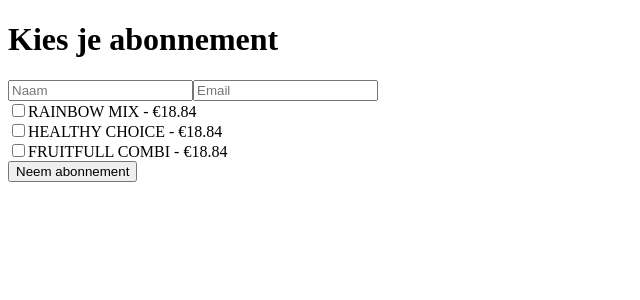
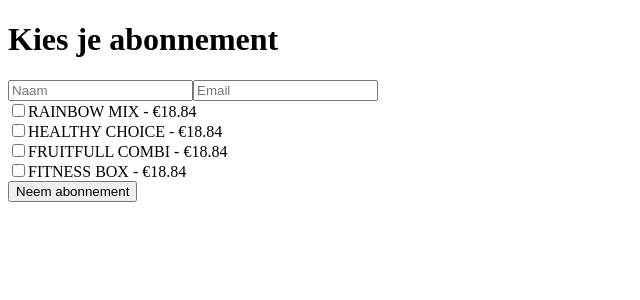
Before and after one commit to Juice24bv/mollie-abbo-app, a Next.js app: page /dashboard in a window 1280 px wide. Shown: the top 300 px of the page, without its empty margins (0-640 px from the left). Built offline with nearby package versions, Linux system fonts and the light colour scheme.

Commit message:
Update dashboard.js

```diff
--- a/pages/dashboard.js
+++ b/pages/dashboard.js
@@ -10,6 +10,7 @@ export default function Dashboard() {
     { id: 'RAINBOW_MIX', name: 'RAINBOW MIX', price: 18.84 },
     { id: 'HEALTHY_CHOICE', name: 'HEALTHY CHOICE', price: 18.84 },
     { id: 'FRUITFULL_COMBI', name: 'FRUITFULL COMBI', price: 18.84 },
+    { id: 'FITNESS_BOX', name: 'FITNESS BOX', price: 18.84 },
   ];
 
   const toggleProduct = (product) => {
```
